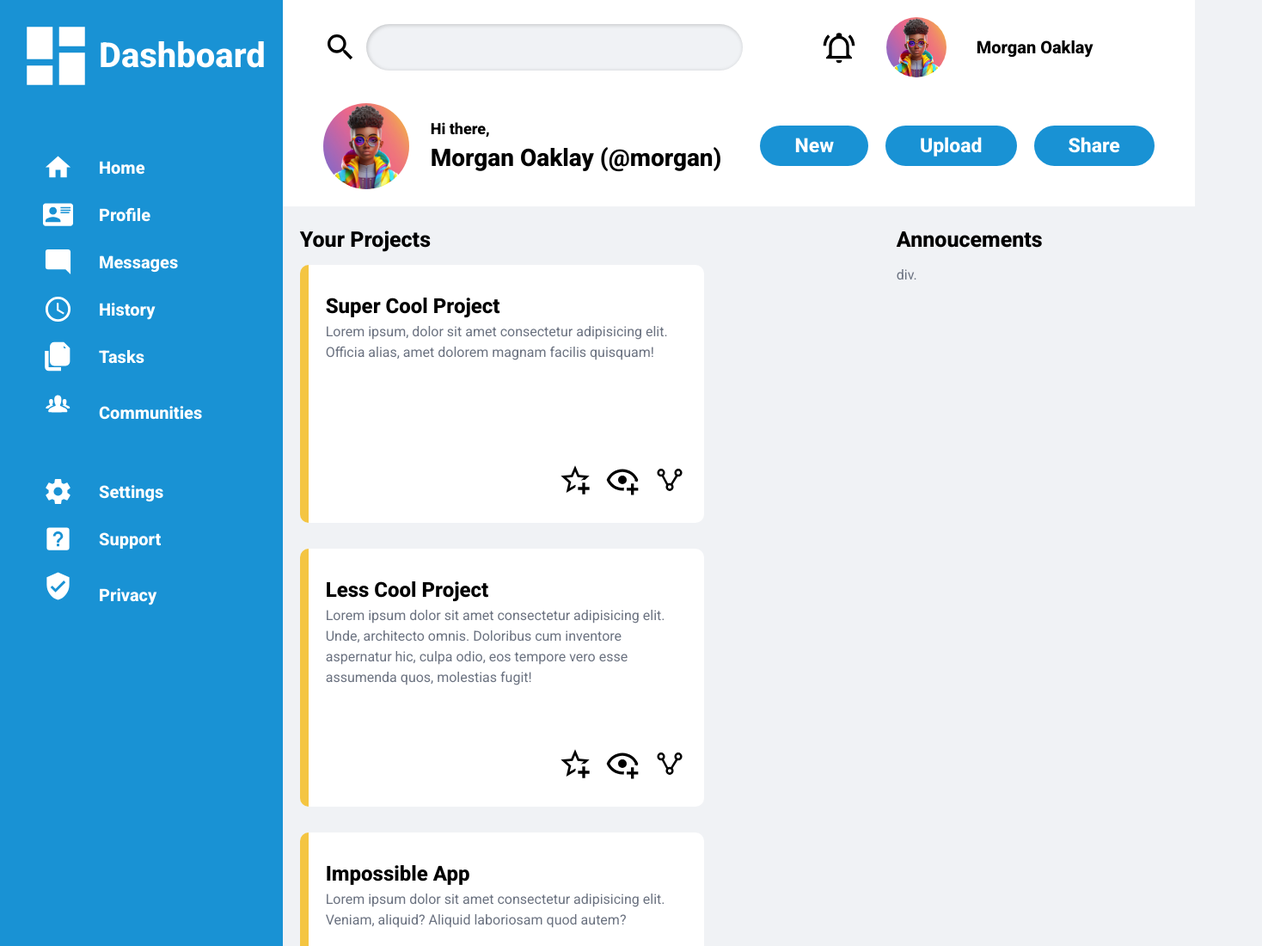
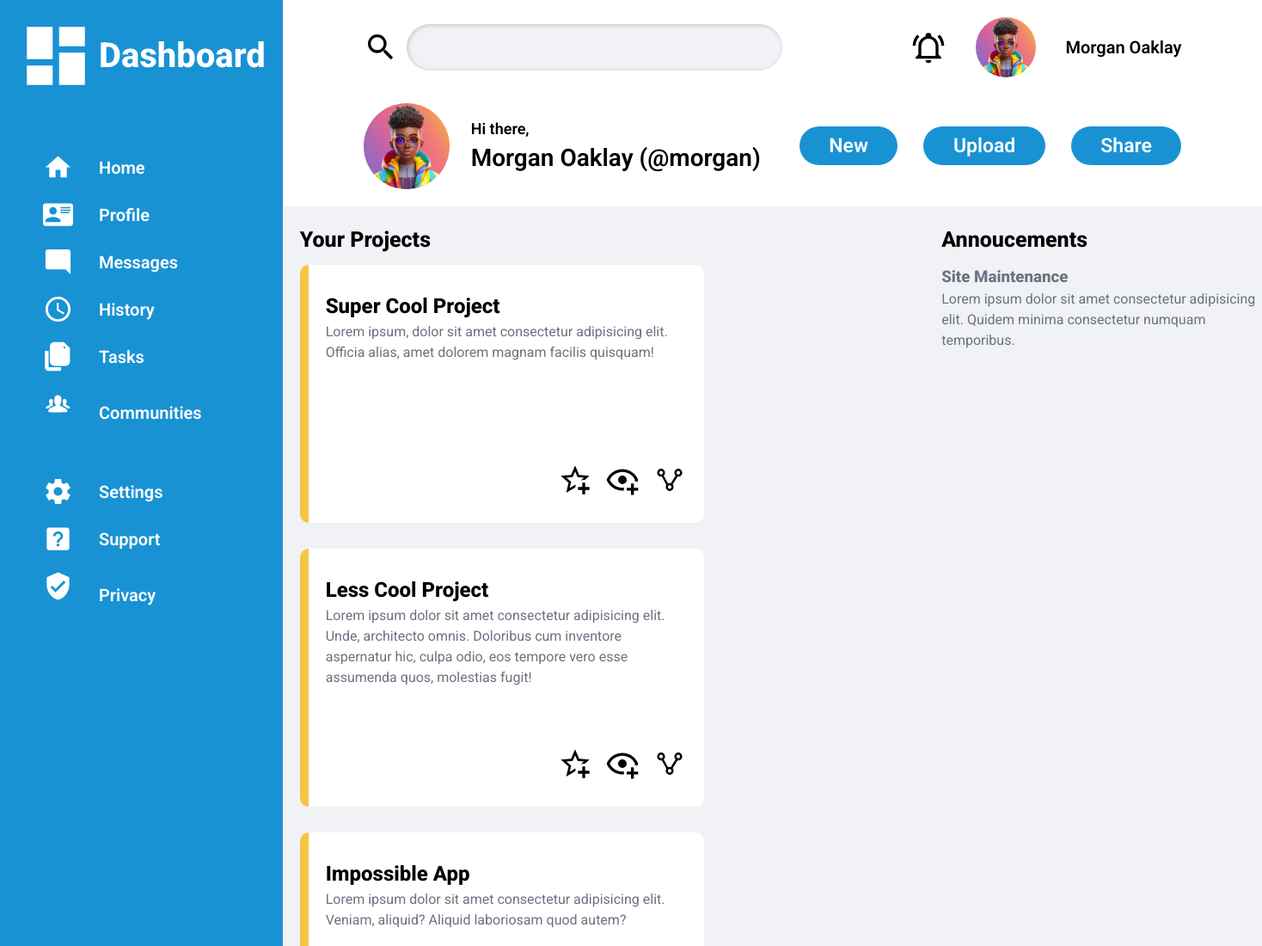
Before and after one commit to uij-dev/TOP-Admin-dashboard-project, a plain HTML site: page index.html in a window 1280 px wide. Shown: the top 1100 px of the page at 86% size, 1468 px wide, since content can reach past the window. Drawn offline with Linux system fonts and the light colour scheme.

Commit message:
fix: adjust header spacing and text variable names

```diff
--- a/css/styles.css
+++ b/css/styles.css
@@ -3,16 +3,16 @@
   --header-bg-col: #fff;
   --gray-bg: #f0f2f5;
 
-  --proj-comp-border-col: #f4c542;
+  --card-left-bder-col: #f4c542;
   --btn-bg-col: var(--sdbar-bg-col);
-  --proj-comp-bg: var(--header-bg-col);
+  --card-proj-bg: var(--header-bg-col);
 
-  --text-secondary: #000;
-  --text-primary: #6b7280;
-  --text-sdbar-col: #fff;
+  --text-black: #000;
+  --text-gray: #6b7280;
+  --text-white: #fff;
+  --text-bold: 600;
 
   --font-stack: roboto, system-ui, sans-serif;
-  --text-bold: bold;
 
   --spacer-sm: 1rem;
   --spacer-md: 2rem;
@@ -43,14 +43,14 @@ body {
   font-size: 1.6rem;
   font-weight: normal;
   line-height: 1.5;
-  color: var(--text-primary);
+  color: var(--text-gray);
   box-sizing: border-box;
   height: 100vh;
 }
 
 .grid-body {
   display: grid;
-  grid-template: auto 1fr/ minmax(auto, 1fr) 4fr;
+  grid-template: auto 1fr / minmax(auto, 1fr) 4fr;
   background: var(--gray-bg);
 }
 
@@ -60,7 +60,7 @@ body {
   height: max-content;
   gap: 3rem 2rem;
   background: var(--header-bg-col);
-  padding: var(--spacer-md) var(--spacer-lg);
+  padding: var(--spacer-md) calc(var(--spacer-lg) * 2);
   margin-bottom: var(--spacer-md);
 }
 
@@ -104,11 +104,11 @@ body {
   width: max-content;
   height: max-content;
   display: grid;
-  justify-self: center;
+  justify-self: end;
   align-items: center;
   grid-template-columns: repeat(3, auto);
   column-gap: var(--profile-gap);
-  color: var(--text-secondary);
+  color: var(--text-black);
 
   .avat-profile-pic-box {
     width: var(--profile-w);
@@ -143,24 +143,25 @@ body {
 .header__redirect-btns {
   list-style: none;
   display: flex;
-  gap: 2rem;
+  gap: 3rem;
   align-items: center;
+  justify-content: flex-end;
 }
 
 .btn{
+  border: none;
+  cursor: pointer;
+  outline: none;
   font-weight: var(--text-bold);
-  padding: var(--spacer-sm) calc(var(--spacer-md) * 2);
+  padding: .4em 1.5em;
   font-size: 2.3rem;
   border-radius: 10rem;
   background: var(--btn-bg-col);
-  border: none;
-  cursor: pointer;
-  outline: none;
   transition: background-color .1s;
 
   &:link, &:visited {
     text-decoration: none;
-    color: var(--text-sdbar-col)
+    color: var(--text-white)
   };
 
   &:hover, &:focus-visible {
@@ -172,7 +173,7 @@ body {
 /* SIDEBAR SECTION */
 .sdbar {
   background: var(--sdbar-bg-col);
-  color: var(--text-sdbar-col);
+  color: var(--text-white);
   padding: var(--spacer-md);
   grid-area: 1 /1 / -1/ 2;
   font-weight: var(--text-bold);
@@ -215,7 +216,7 @@ body {
   margin-left: var(--spacer-md);
 
   .grid-main__header {
-    color: var(--text-secondary);
+    color: var(--text-black);
     font-size: 2.5rem;
     height: min-content;
     margin-bottom: var(--spacer-sm);
@@ -232,14 +233,14 @@ body {
   .projs__card {
     display: flex;
     flex-direction: column;
-    background: var(--proj-comp-bg);
+    background: var(--card-proj-bg);
     padding: calc(var(--spacer-md) * 1.5) calc(var(--spacer-sm) * 2) ;
     border-radius: 1rem;
-    border-left: 1rem solid var(--proj-comp-border-col);
+    border-left: 1rem solid var(--card-left-bder-col);
     height: 100%;
 
     .projs__card-title {
-      color: var(--text-secondary);
+      color: var(--text-black);
     }
 
     .projs__card-para {
@@ -256,7 +257,4 @@ body {
       }
     }
   }
-
-
-
 }
--- a/index.html
+++ b/index.html
@@ -230,7 +230,14 @@
         </div>
       </div>
     </div>
-    div.
+    <div class="announce-box">
+      <h3>Site Maintenance</h3>
+      <p>
+        Lorem ipsum dolor sit amet consectetur
+        adipisicing elit. Quidem minima consectetur
+        numquam temporibus.
+      </p>
+    </div>
   </main>
 </body>
 
```
